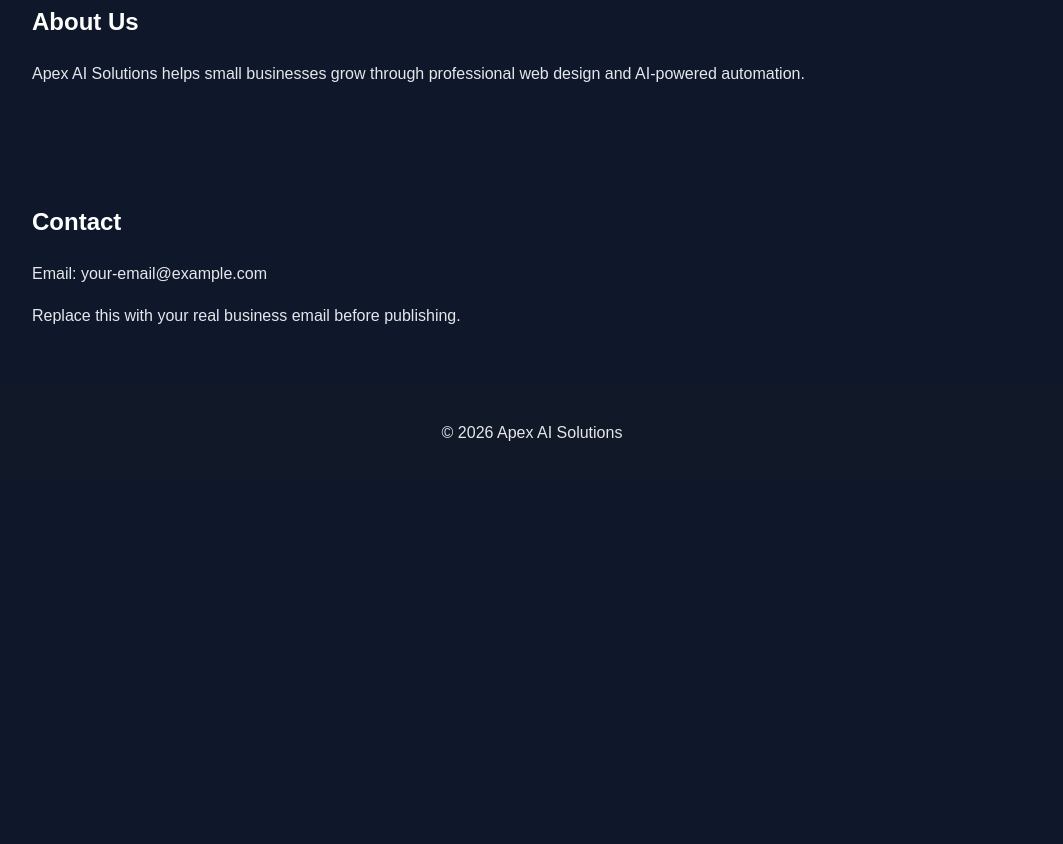
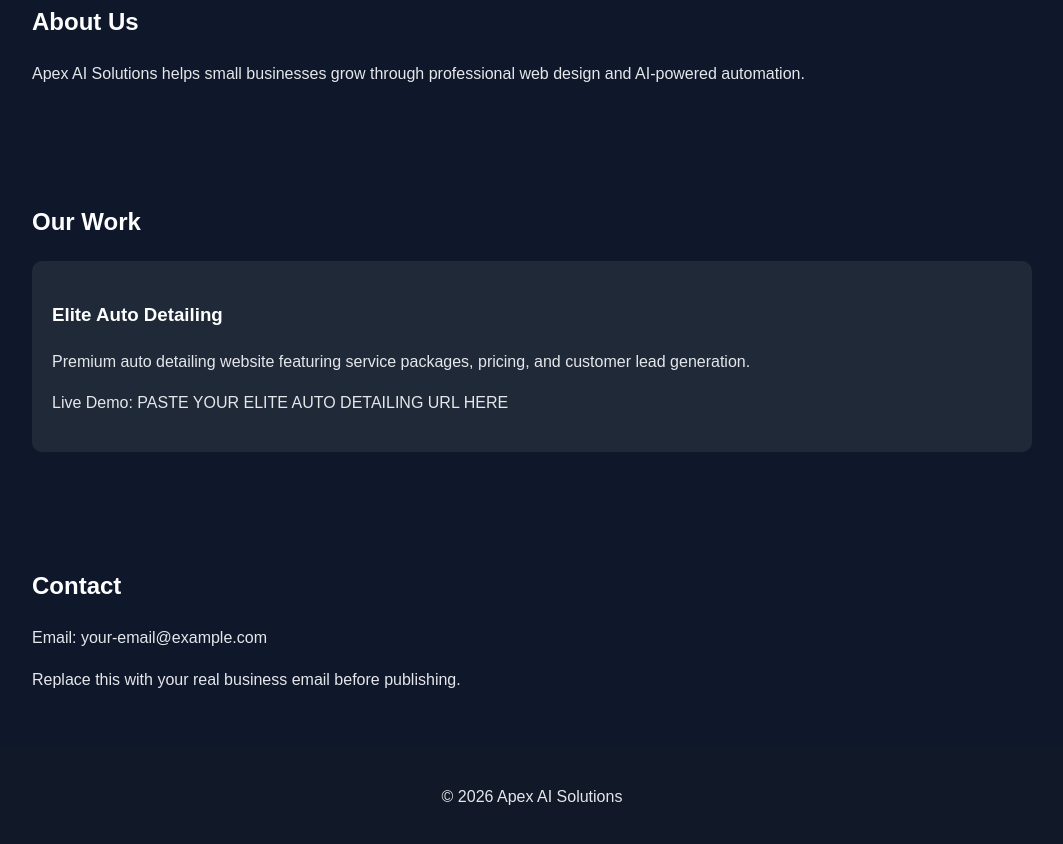
Before and after one commit to apexsolutionsai/apex-ai-solutions, a plain HTML site: page index.html in a window 1280 px wide. Shown: the part 1252-2096 px from the top of the page, without its empty margins (108-1171 px from the left). Before the commit the page ends 1734 px from the top, so only its background shows below. Drawn offline with Linux system fonts and the light colour scheme.

Commit message:
Add 'Our Work' section to index.html
Added a new section showcasing 'Our Work' with a project example.

```diff
--- a/index.html
+++ b/index.html
@@ -38,7 +38,21 @@
   <h2>About Us</h2>
   <p>Apex AI Solutions helps small businesses grow through professional web design and AI-powered automation.</p>
 </section>
+<section>
+  <h2>Our Work</h2>
 
+  <div class="card">
+    <h3>Elite Auto Detailing</h3>
+    <p>
+      Premium auto detailing website featuring service packages,
+      pricing, and customer lead generation.
+    </p>
+
+    <p>
+      Live Demo: PASTE YOUR ELITE AUTO DETAILING URL HERE
+    </p>
+  </div>
+</section>
 <section id="contact">
   <h2>Contact</h2>
   <p>Email: your-email@example.com</p>
```
